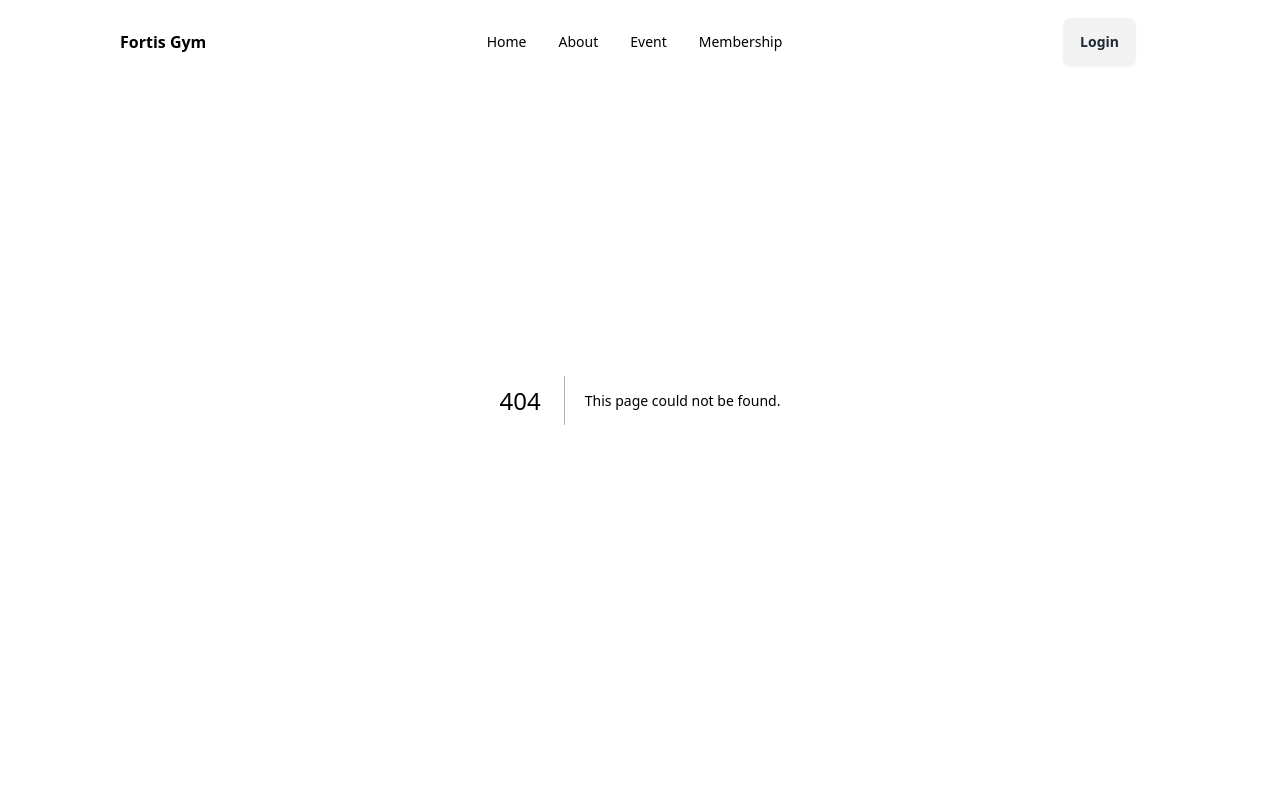
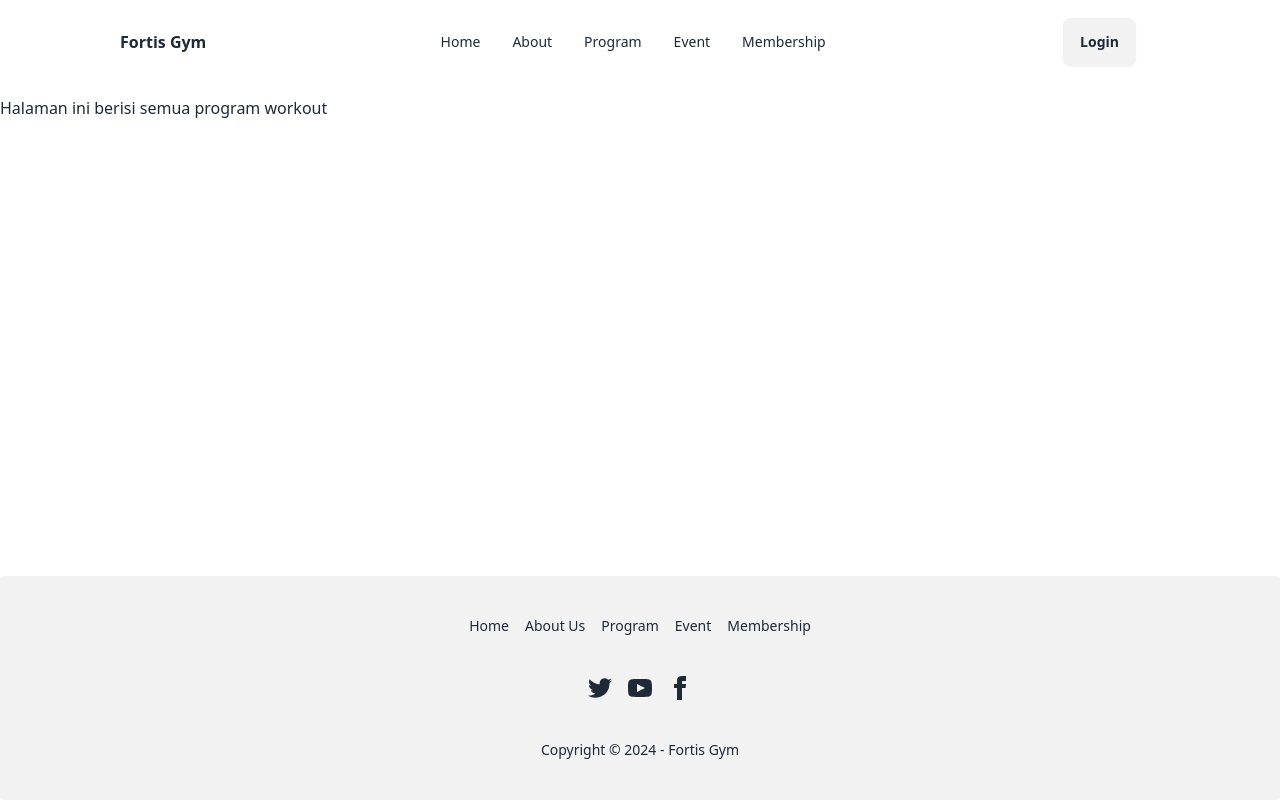
Before and after one commit to fridoustin/fortisgym, a Next.js app: page /program in a window 1280 px wide. Before the commit this address had no page. Shown: the top 800 px of the page. Built offline with nearby package versions, Linux system fonts and the light colour scheme.

Commit message:
feat: add new route

```diff
--- /dev/null
+++ b/app/program/page.tsx
@@ -0,0 +1,9 @@
+import React from 'react'
+
+const Program = () => {
+    return (
+        <div className='pt-20 md:pt-24'>Halaman ini berisi semua program workout</div>
+    )
+}
+
+export default Program
--- a/components/Footer/footer.tsx
+++ b/components/Footer/footer.tsx
@@ -4,6 +4,7 @@ export const Footer = () => {
             <nav className="grid grid-flow-col gap-4">
                 <a className="link link-hover" href="/">Home</a>
                 <a className="link link-hover" href="/about">About Us</a>
+                <a className="link link-hover" href="/program">Program</a>
                 <a className="link link-hover" href="/event">Event</a>
                 <a className="link link-hover" href="/membership">Membership</a>
             </nav>
--- a/components/NavBar/navbar.tsx
+++ b/components/NavBar/navbar.tsx
@@ -31,6 +31,7 @@ export const Navbar = () =>{
                     <ul className="menu menu-horizontal px-1">
                     <li><a href="/">Home</a></li>
                     <li><a href="/about">About</a></li>
+                    <li><a href="/program">Program</a></li>
                     <li><a href="/event">Event</a></li>
                     <li><a href="/membership">Membership</a></li>
                     </ul>
@@ -50,6 +51,7 @@ export const Navbar = () =>{
                 <ul className="menu min-h-full w-60 bg-base-200 pt-14">
                 <li><a href="/">Home</a></li>
                 <li><a href="/about">About</a></li>
+                <li><a href="/program">Program</a></li>
                 <li><a href="/event">Event</a></li>
                 <li><a href="/membership">Membership</a></li>
                 </ul>
```
